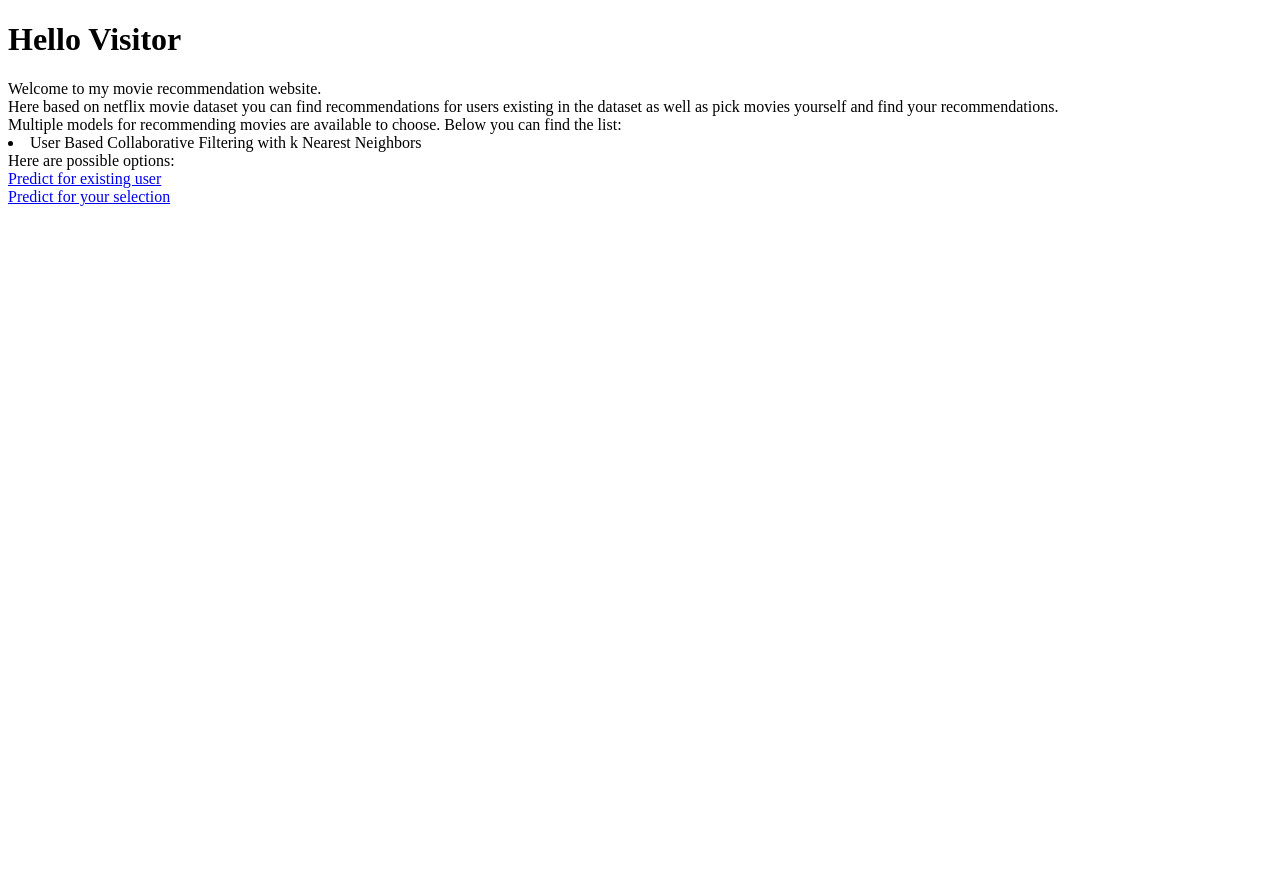
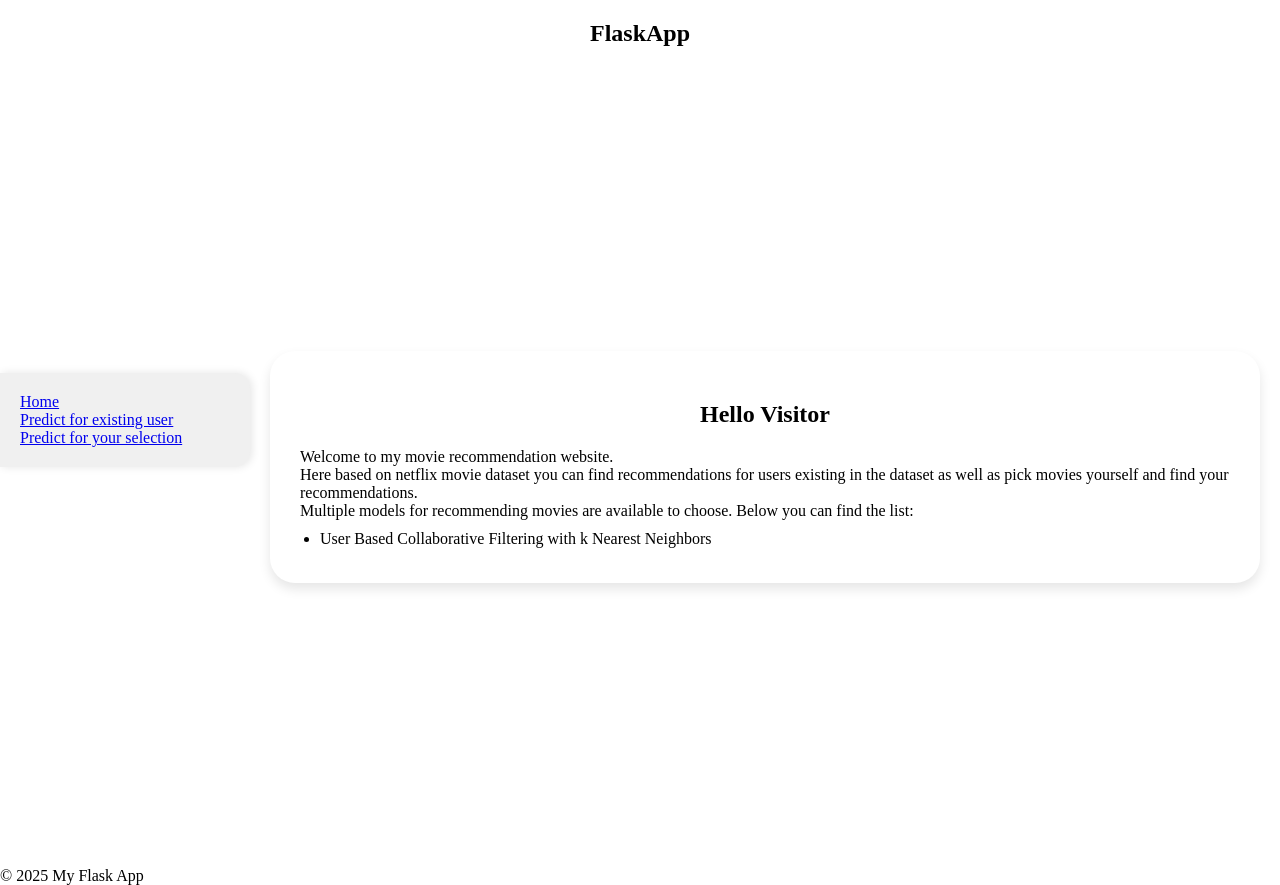
Before and after one commit to michal-boguslawski/RecommendationSystemNetflix, a Flask app: page / in a window 1280 px wide. Before the commit the page ends 206 px from the top, so only its background shows below. Run offline with Flask 3, Linux system fonts and the light colour scheme.

Commit message:
Added base template and referring to it in other templates

```diff
--- a/services/ui/app/blueprints/home.py
+++ b/services/ui/app/blueprints/home.py
@@ -1,4 +1,5 @@
 from flask import Blueprint, render_template, redirect, url_for
+from datetime import datetime
 
 
 home_bp = Blueprint(
@@ -10,4 +11,4 @@ home_bp = Blueprint(
 
 @home_bp.route("/", methods=["GET"])
 def home():
-    return render_template("index.html")
+    return render_template("index.html", current_year=datetime.now().year)
--- /dev/null
+++ b/services/ui/app/static/css/main.css
@@ -0,0 +1,14 @@
+/* General reset and box-sizing */
+* {
+    margin: 0;
+    padding: 0;
+    box-sizing: border-box;
+}
+
+h1 {
+    text-align: center;
+}
+
+h1 {
+    padding: 20px;
+}
--- a/services/ui/app/static/css/styles.css
+++ b/services/ui/app/static/css/styles.css
@@ -1,7 +1,20 @@
 .grid {
-    display: grid;
-    grid-template-columns: repeat(auto-fit, minmax(250px, 1fr));
+    display: flex;
+    /* grid-template-columns: repeat(auto-fit, minmax(250px, 1fr)); */
+    /* grid-template-columns: 1fr 2fr; */
     gap: 1rem;
+}
+
+.grid .users {
+    flex: 0 0 150px;
+}
+
+.grid section:not(.users) {
+    flex: 1;
+}
+
+.grid h3 {
+    padding-bottom: 5px;
 }
 
 .option-list {
@@ -12,12 +25,18 @@
 
 .option-list .option {
     text-align: left;
+    padding-left: 3px;
 }
 
 .option-list .option.selected {
     background-color: #2563eb;
     color: white;
     font-weight: 600;
+}
+
+.inner-container .pagination {
+    margin-top: 10px;
+    padding-left: 0px;
 }
 
 .pagination .pagination-button.active {
@@ -27,3 +46,52 @@
     border: 3px solid darkblue;
     border-radius: 5px;
 }
+
+.sidebar {
+    border: 2px;
+    position: static;
+}
+
+/* Outer container uses flex for layout */
+#outer-container {
+    display: flex;
+    align-items: center; /* Vertically center both containers */
+    min-height: 100vh; /* Full viewport height */
+    padding: 20px;
+    gap: 20px; /* Space between sidebar and content */
+}
+
+/* Sidebar styling */
+#sidebar {
+    flex: 0 0 250px; /* fixed width */
+    background-color: #f0f0f0;
+    padding: 20px;
+    border-top-right-radius: 15px;
+    border-bottom-right-radius: 15px;
+    border-top-left-radius: 0;
+    border-bottom-left-radius: 0;
+    position: sticky;
+    top: 50%;
+    transform: translateY(-50%);
+    height: fit-content;
+    box-shadow: 2px 0 8px rgba(0,0,0,0.1); /* subtle shadow on right */
+    margin-left: -20px; /* align flush with viewport left */
+}
+
+/* Content container styling */
+.inner-container {
+    flex: 1; /* Take remaining space */
+    background-color: #ffffff; /* White background */
+    padding: 30px;
+    border-radius: 25px; /* Rounder borders */
+    box-shadow: 0 6px 12px rgba(0,0,0,0.1);
+}
+
+.inner-container ul {
+    padding-left: 20px;
+    margin-top: 10px;
+}
+
+.inner-container li {
+    margin-bottom: 5px; /* spacing between items */
+}
--- a/services/ui/app/static/js/render.js
+++ b/services/ui/app/static/js/render.js
@@ -73,7 +73,7 @@ export function set_pagination(type, page, totalPages, hasNext, hasPrev) {
 
     // Add prev button
     const prevButton = document.createElement("button");
-    prevButton.textContent = "Previous";
+    prevButton.textContent = "Prev";
     prevButton.dataset.page = start - 1;
 
     prevButton.classList.add("pagination-button");
--- a/services/ui/app/templates/base.html
+++ b/services/ui/app/templates/base.html
@@ -0,0 +1,49 @@
+<!-- templates/base.html -->
+<!DOCTYPE html>
+<html lang="en">
+<head>
+    <meta charset="UTF-8">
+    <meta name="viewport" content="width=device-width, initial-scale=1.0">
+    <link rel="stylesheet" href="{{ url_for('static', filename='css/styles.css') }}">
+    <link rel="stylesheet" href="{{ url_for('static', filename='css/main.css') }}">
+    <title>{% block title %}My Flask App{% endblock %}</title>
+    {% block head %}{% endblock %}
+</head>
+<body>
+    <!-- Header / Navbar -->
+    <header>
+        <nav>
+            <h1>FlaskApp</h1>
+            <!-- Add navigation links here -->
+        </nav>
+    </header>
+
+    <!-- Main content -->
+    <main>
+        <div id="outer-container">
+            <!-- First container -->
+            <section id="sidebar" class="sidebar">
+                {% block sidebar %}
+                    <a href="{{ url_for('home.home') }}">Home</a> <br>
+                    <a href="{{ url_for('movies.recommend') }}">Predict for existing user</a> <br>
+                    <a href="#">Predict for your selection</a>
+                {% endblock %}
+            </section>
+
+            <!-- Second container -->
+            <section id="content-container" class="inner-container">
+                {% block container %}
+                <p>Container 2 content goes here.</p>
+                {% endblock %}
+            </section>
+        </div>
+    </main>
+
+    <!-- Footer -->
+    <footer>
+        <p>&copy; {{ current_year }} My Flask App</p>
+    </footer>
+
+    {% block scripts %}{% endblock %}
+</body>
+</html>
--- a/services/ui/app/templates/index.html
+++ b/services/ui/app/templates/index.html
@@ -1,14 +1,15 @@
-<!doctype html>
-<title>Recommendation System</title>
+<!-- templates/index.html -->
+{% extends "base.html" %}
 
-<body>
+{% block title %}Recommendation System{% endblock %}
+
+{% block container %}
   <h1>Hello Visitor</h1>
   Welcome to my movie recommendation website. <br>
   Here based on netflix movie dataset you can find recommendations for users existing in the dataset as well as pick movies yourself
   and find your recommendations. <br>
   Multiple models for recommending movies are available to choose. Below you can find the list:
-  <li>User Based Collaborative Filtering with k Nearest Neighbors</li>
-  Here are possible options:<br>
-  <a href="{{ url_for('movies.recommend') }}">Predict for existing user</a> <br>
-  <a href="#">Predict for your selection</a>
-</body>
+  <ul>
+    <li>User Based Collaborative Filtering with k Nearest Neighbors</li>
+  </ul>
+{% endblock %}
```
Also changed, not shown: services/ui/app/templates/recommendation.html (+9 -2 lines).
